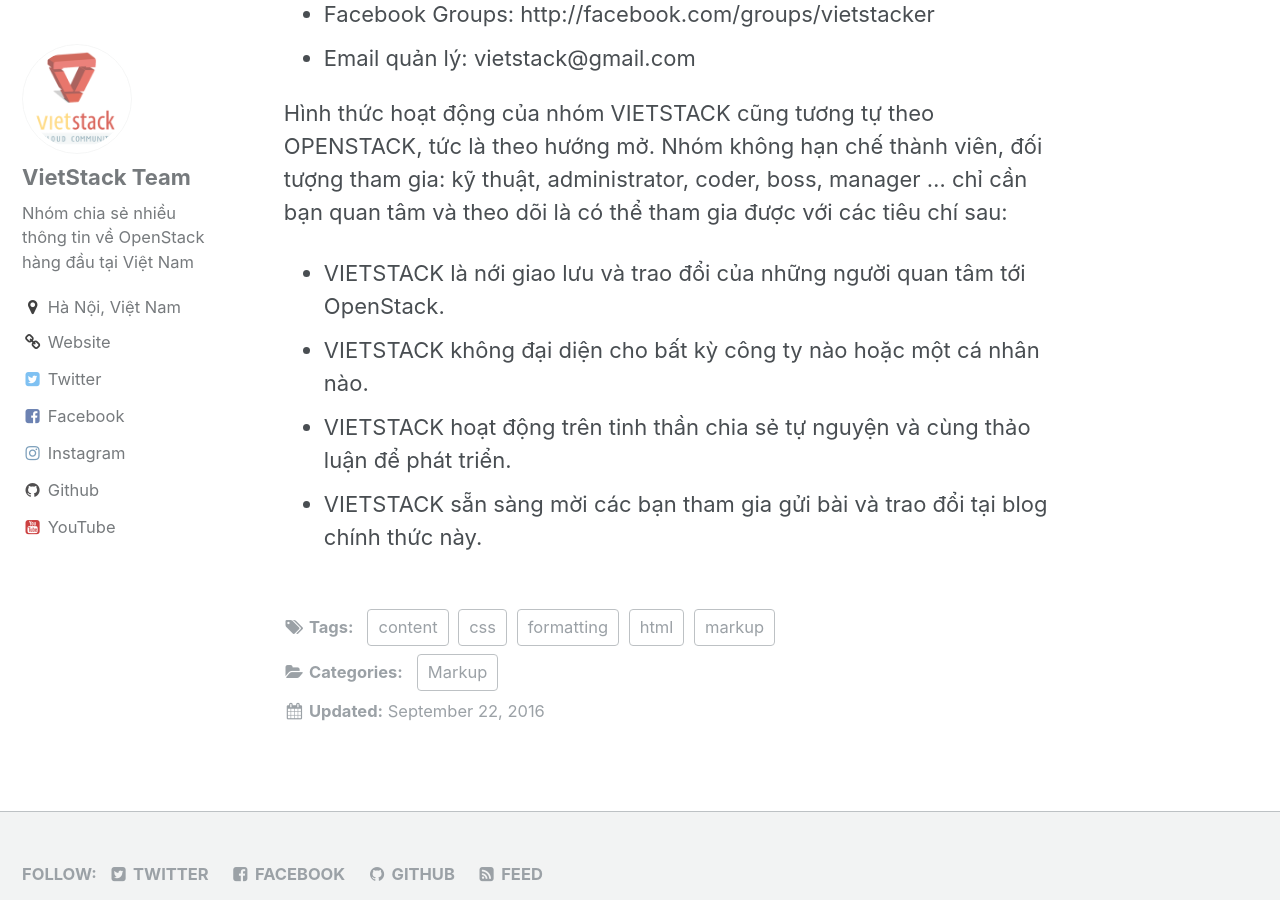
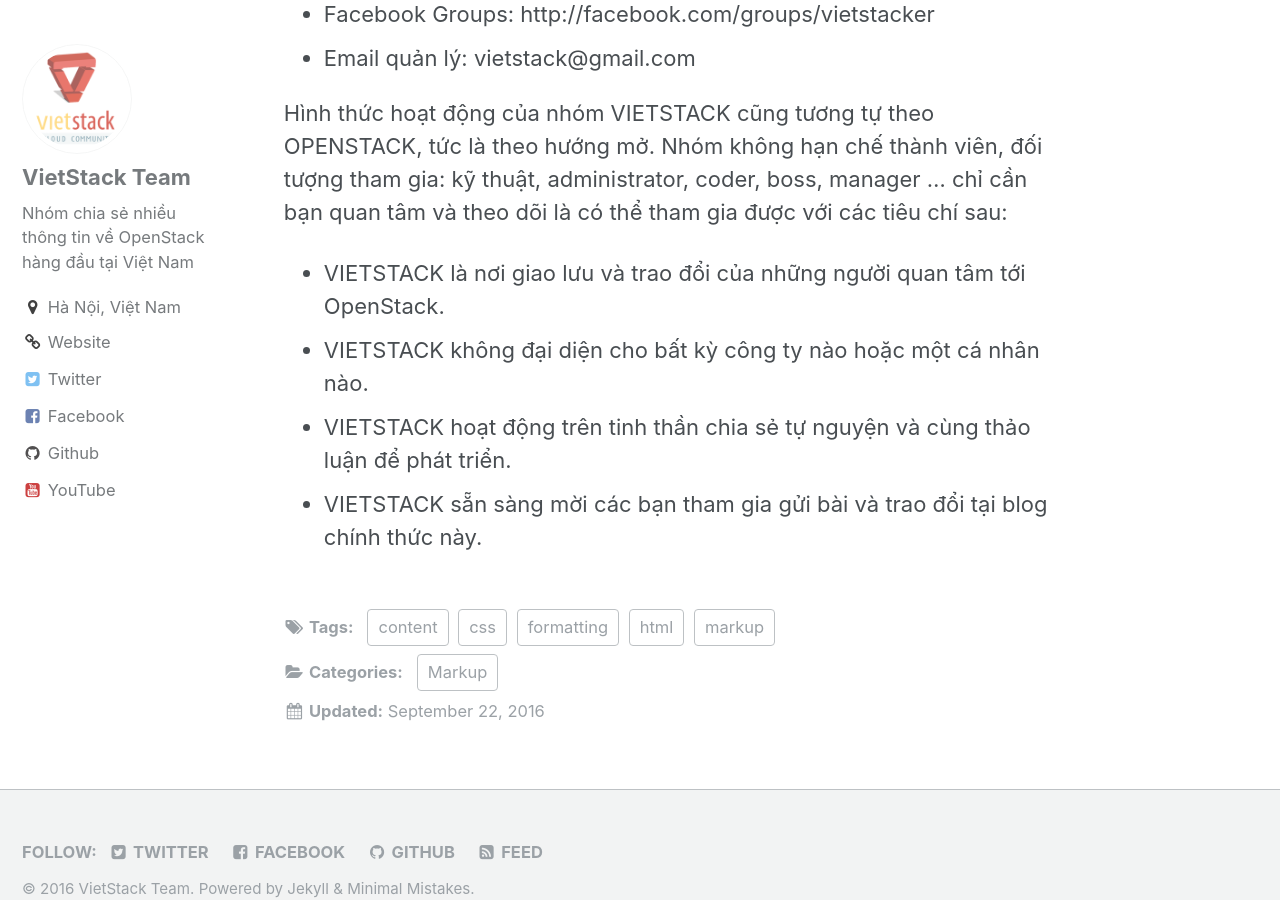
Before and after one commit to vietstack/vietstack.github.io.bka, a Jekyll site: the page built from _pages/about.md, in a window 1280 px wide and 900 px high, scrolled down 1031 px. Built offline with Jekyll 4.4.1, drawn with Linux system fonts in a browser that asks for light colours; some of the changed lines change nothing that is shown.

Commit message:
Fix typo, social link and remove ads

```diff
--- a/_config.yml
+++ b/_config.yml
@@ -68,7 +68,7 @@
   name                   : # If the user or organization name differs from the site's name
   links: # An array of links to social media profiles
     - "https://twitter.com/vietstack"
-    - "https://facebook.com/vietstackers"
+    - "https://www.facebook.com/vietstackers"
 
 # Analytics
 analytics:
@@ -94,7 +94,7 @@
   github           : "vietstacker"
   google_plus      :
   keybase          :
-  instagram        : "vietstack"
+  instagram        :
   lastfm           :
   linkedin         :
   pinterest        :
--- a/_layouts/default.html
+++ b/_layouts/default.html
@@ -17,18 +17,6 @@
 
     {{ content }}
 
-    <script async src="//pagead2.googlesyndication.com/pagead/js/adsbygoogle.js"></script>
-    <div align="center" style="margin: 1em 0;">
-    <ins class="adsbygoogle"
-         style="display:block; border-bottom: initial;"
-         data-ad-client="ca-pub-7328585512091257"
-         data-ad-slot="3049671934"
-         data-ad-format="auto"></ins>
-    </div>
-    <script>
-    (adsbygoogle = window.adsbygoogle || []).push({});
-    </script>
-
     <div class="page__footer">
       <footer>
         {% include footer/custom.html %}
--- a/_pages/about.md
+++ b/_pages/about.md
@@ -33,7 +33,7 @@
 
 Hình thức hoạt động của nhóm VIETSTACK cũng tương tự theo OPENSTACK, tức là theo hướng mở. Nhóm không hạn chế thành viên, đối tượng tham gia: kỹ thuật, administrator, coder, boss, manager … chỉ cần bạn quan tâm và theo dõi là có thể tham gia được với các tiêu chí sau:
 
-- VIETSTACK là nới giao lưu và trao đổi của những người quan tâm tới OpenStack.
+- VIETSTACK là nơi giao lưu và trao đổi của những người quan tâm tới OpenStack.
 - VIETSTACK không đại diện cho bất kỳ công ty nào hoặc một cá nhân nào.
 - VIETSTACK hoạt động trên tinh thần chia sẻ tự nguyện và cùng thảo luận để phát triển.
 - VIETSTACK sẵn sàng mời các bạn tham gia gửi bài và trao đổi tại blog chính thức này.
```
